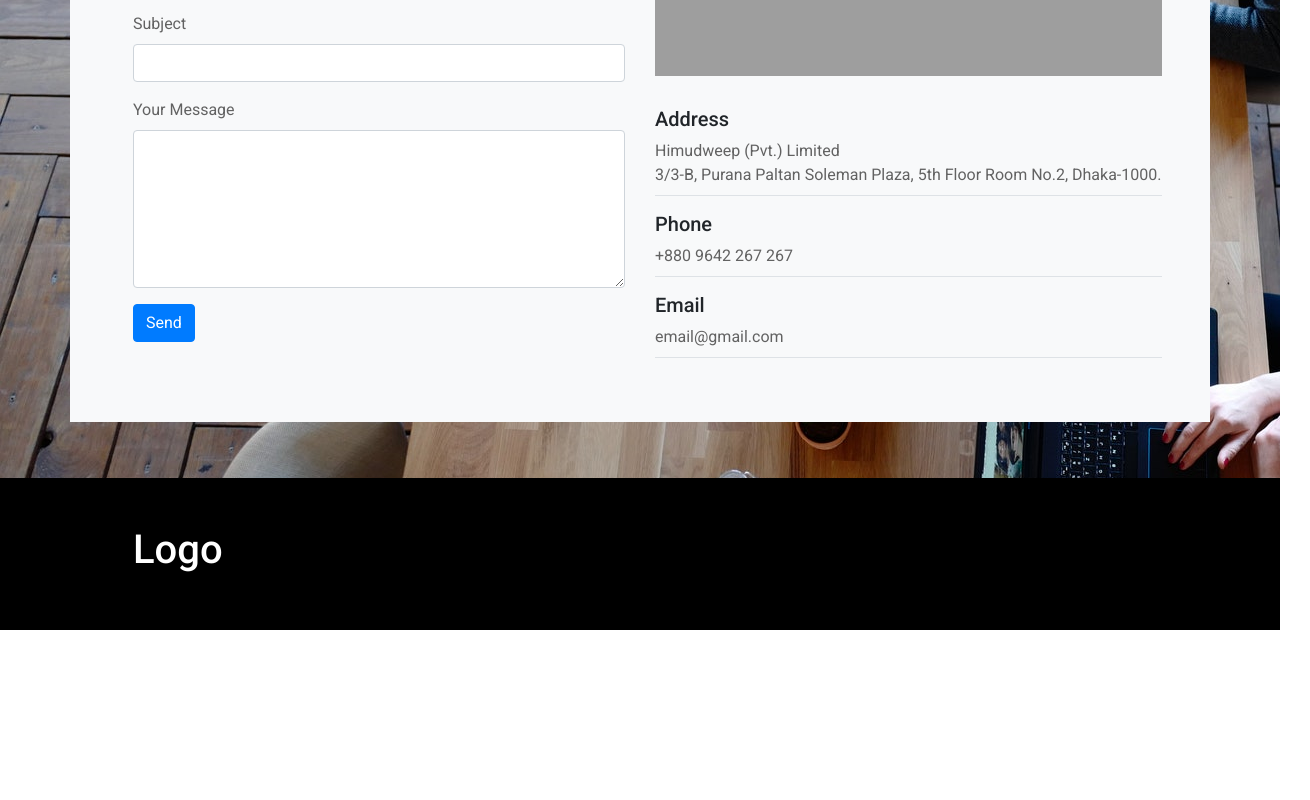
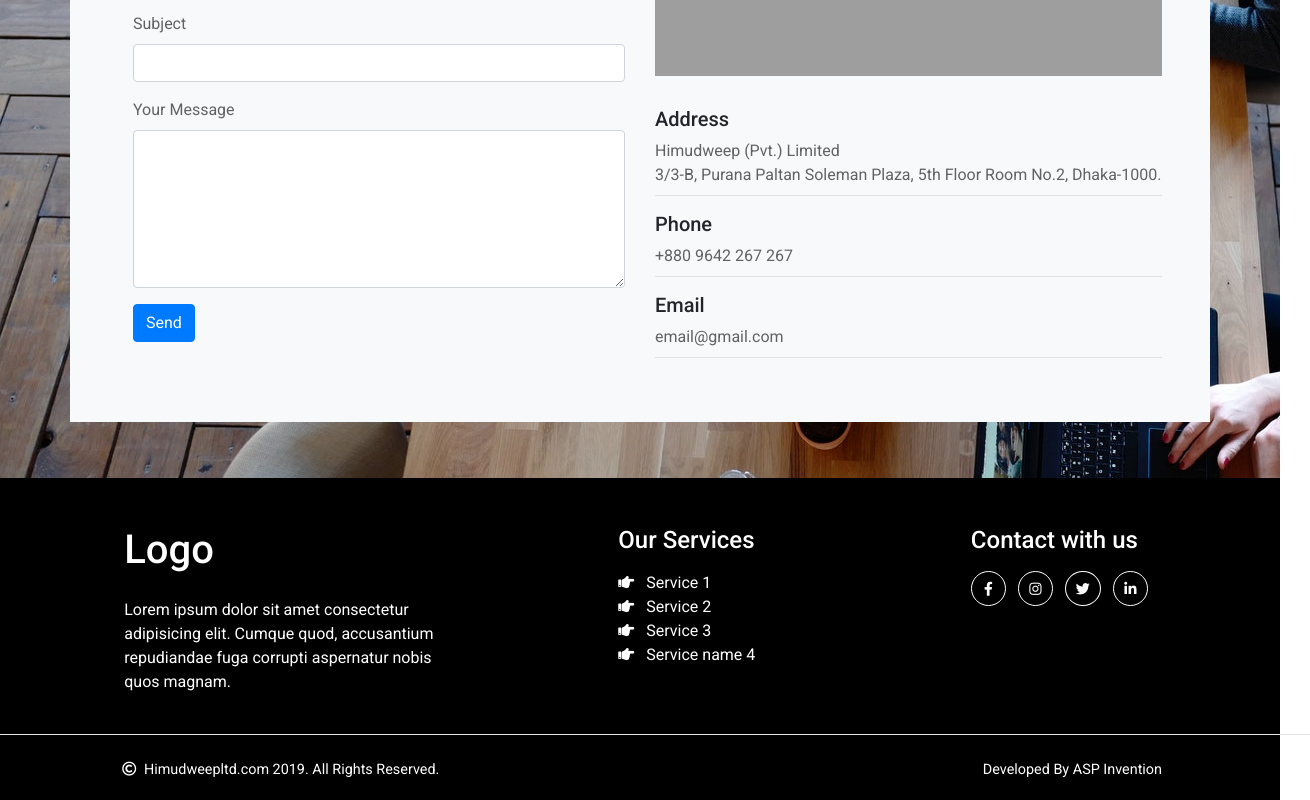
Before and after one commit to TawheedAnjum/aspinnovationn, a plain HTML site: page contact.html in a window 1280 px wide. Shown: the part 657-1457 px from the top of the page, 1310 px wide, since content can reach past the window. Before the commit the page ends 1287 px from the top, so only its background shows below. Drawn offline with Linux system fonts and the light colour scheme; grey boxes are pictures that could not be loaded; files whose address does not match are found by name.

Commit message:
contact page

```diff
--- a/assets/css/contact.scss
+++ b/assets/css/contact.scss
@@ -33,7 +33,7 @@ body{
 }
 
 main{
-    background-image: url('/assets/image/img-2.jpg');
+    background-image: url('../image/img-2.jpg');
     height: 100%;
     width: 100%;
 
@@ -61,4 +61,24 @@ main{
 
 footer{
     background-color: black;
+    font-weight: normal;
+
+    .social-icon{
+        i{
+            padding: 10px;
+            min-width: 35px;
+            max-height: 35px;
+            text-align: center;
+            text-decoration: none;
+            border: 1px solid white;
+            font-size: 14px;
+        }
+    }
+    hr{
+        background-color: white;
+    }
+
+    .bottom-footer{
+        font-size: .9rem;
+    }
 }
--- a/assets/css/home.scss
+++ b/assets/css/home.scss
@@ -44,3 +44,29 @@ header{
         transform: translateY(-50%);
     }
 }
+
+
+// footer
+footer{
+    background-color: black;
+    font-weight: normal;
+
+    .social-icon{
+        i{
+            padding: 10px;
+            min-width: 35px;
+            max-height: 35px;
+            text-align: center;
+            text-decoration: none;
+            border: 1px solid white;
+            font-size: 14px;
+        }
+    }
+    hr{
+        background-color: white;
+    }
+
+    .bottom-footer{
+        font-size: .9rem;
+    }
+}
--- a/contact.html
+++ b/contact.html
@@ -7,15 +7,15 @@
     <title>Contact</title>
 
     <!-- bootstrap -->
-    <link rel="stylesheet" href="/assets/bootstrap/css/bootstrap.min.css">
+    <link rel="stylesheet" href="./assets/bootstrap/css/bootstrap.min.css">
     <!-- font awesome -->
-    <link rel="stylesheet" href="/assets/fonts/all.min.css">
+    <link rel="stylesheet" href="./assets/fonts/all.min.css">
     <!-- roboto font -->
     <link rel="preconnect" href="https://fonts.gstatic.com">
     <link href="https://fonts.googleapis.com/css2?family=Roboto:wght@300;400;500;700&display=swap" rel="stylesheet">
 
     <!-- css -->
-    <link rel="stylesheet" href="/assets/css/contact.css">
+    <link rel="stylesheet" href="./assets/css/contact.css">
 </head>
 <body>
     <!-- navbar -->
@@ -35,6 +35,9 @@
                     <a class="nav-link px-2" href="#"><i class="fab fa-facebook-f rounded-circle"></i></a>
                 </li>
                 <li class="nav-item">
+                    <a class="nav-link px-2" href="#"><i class="fab fa-instagram rounded-circle"></i></a>
+                </li>
+                <li class="nav-item">
                     <a class="nav-link px-2" href="#"><i class="fab fa-twitter rounded-circle"></i></a>
                 </li>
                 <li class="nav-item">
@@ -52,7 +55,7 @@
             <div class="collapse navbar-collapse" id="navbarSupportedContent">
                 <ul class="navbar-nav ml-auto">
                     <li class="nav-item">
-                        <a class="nav-link" href="index.html">Home</a>
+                        <a class="nav-link" href="./index.html">Home</a>
                     </li>
                     <li class="nav-item">
                         <a class="nav-link" href="#">Projects</a>
@@ -155,14 +158,45 @@
     <!-- footer -->
     <footer class="text-white">
         <div class="container">
-            <div class="row p-5">
-                <div class="col">
-                    <h1>Logo</h1>
+            <div class="row px-2 pt-5 pb-2 justify-content-around">
+                <div class="col-4">
+                    <h1 class="mb-4">Logo</h1>
+                    <p>Lorem ipsum dolor sit amet consectetur adipisicing elit. Cumque quod, accusantium repudiandae fuga corrupti aspernatur nobis quos magnam.</p>
                 </div>
-                <div class="col"></div>
-                <div class="col"></div>
+                <div class="col-3 d-flex justify-content-center">
+                    <div>
+                        <h4 class="mb-3">Our Services</h4>
+                        <div class="service"><i class="fas fa-hand-point-right mr-2"></i> Service 1</div>
+                        <div class="service"><i class="fas fa-hand-point-right mr-2"></i> Service 2</div>
+                        <div class="service"><i class="fas fa-hand-point-right mr-2"></i> Service 3</div>
+                        <div class="service"><i class="fas fa-hand-point-right mr-2"></i> Service name 4</div>
+                    </div>
+                </div>
+                <div class="col-3 d-flex justify-content-end">
+                    <div>
+                        <h4 class="mb-3">Contact with us</h4>
+                        <div class="social-icon">
+                            <i class="fab fa-facebook-f rounded-circle mr-2"></i>
+                            <i class="fab fa-instagram rounded-circle mr-2"></i>
+                            <i class="fab fa-twitter rounded-circle mr-2"></i>
+                            <i class="fab fa-linkedin-in rounded-circle mr-2"></i>
+                        </div>
+                    </div>
+                </div>
             </div>
         </div>
+
+        <!-- bottom footer -->
+        <hr class="container-fluid">
+        <div class=" bottom-footer container px-5 py-2">
+           <i class="far fa-copyright mx-1 mb-3"></i> Himudweepltd.com 2019. All Rights Reserved.
+           <span class="float-right">Developed By ASP Invention</span>
+        </div>
     </footer>
+
+    <!-- bootstrap -->
+    <script src="./assets/bootstrap/jquery-3.5.1.slim.min.js"></script>
+    <script src="./assets/bootstrap/popper.min.js"></script>
+    <script src="./assets/bootstrap/js/bootstrap.min.js"></script>
 </body>
 </html>
```
Also changed, not shown: index.html (+53 -10 lines), assets/css/contact.css, assets/css/home.css, 2 other files.
